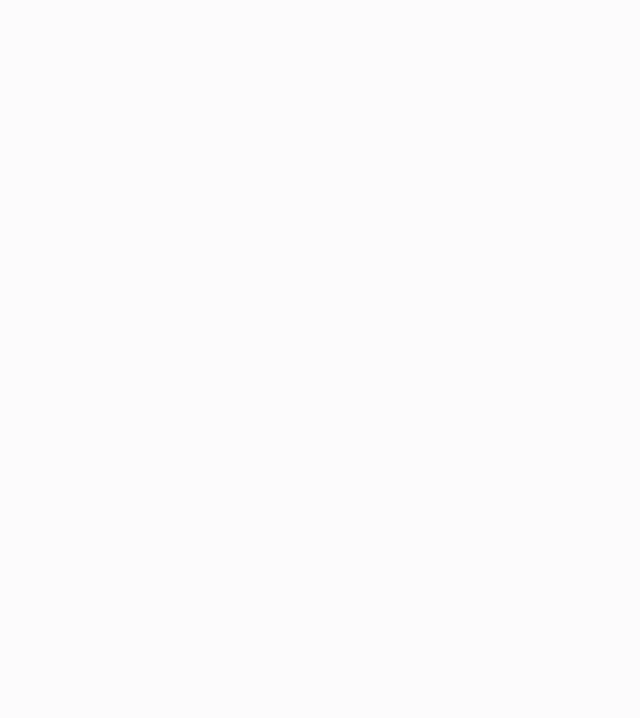
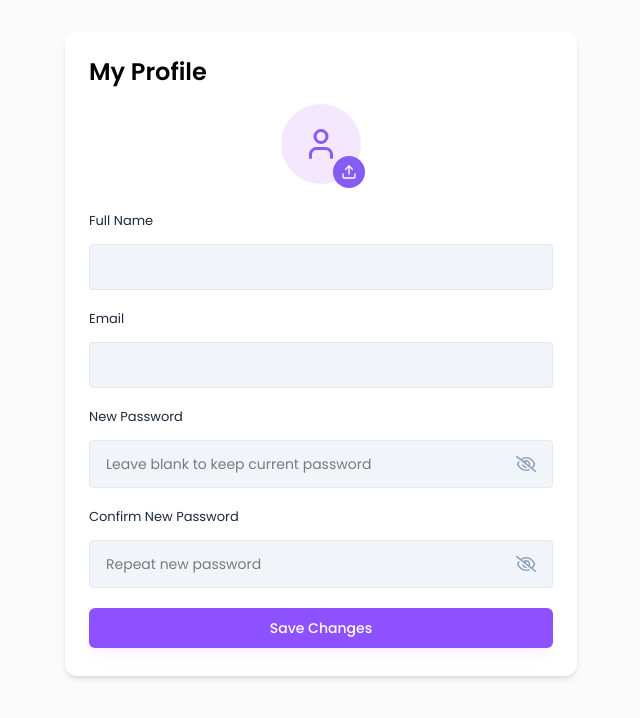
Before and after one commit to GingerBrains/expense-tracker, a React (Vite) app in the folder frontend/expense-tracker/: page /profile in a window 1280 px wide. Before the commit this address had no page. Shown: the top 718 px of the page, without its empty margins (319-959 px from the left). Built offline with nearby package versions, Linux system fonts and the light colour scheme.

Commit message:
allow users to view and update their profile details

```diff
--- a/frontend/expense-tracker/src/App.jsx
+++ b/frontend/expense-tracker/src/App.jsx
@@ -11,6 +11,7 @@ import SignUp from './pages/Auth/SignUp';
 import Home from './pages/Dashboard/Home';
 import Income from './pages/Dashboard/Income';
 import Expense from './pages/Dashboard/Expense';
+import Profile from './pages/Dashboard/Profile';
 import UserProvider from './context/userContext';
 import { Toaster } from 'react-hot-toast';
 
@@ -26,6 +27,7 @@ const App = () => {
           <Route path="/dashboard" element={<Home />} />
           <Route path="/income" element={<Income />} />
           <Route path="/expense" element={<Expense />} />
+          <Route path="/profile" element={<Profile />} />
           </Routes>
           </Router>
     </div>
--- a/frontend/expense-tracker/src/components/layouts/AuthLayout.jsx
+++ b/frontend/expense-tracker/src/components/layouts/AuthLayout.jsx
@@ -4,10 +4,12 @@ import { LuTrendingDown, LuTrendingUpDown } from 'react-icons/lu';
 
 const AuthLayout = ({ children }) => {
   return (
-    <div className='flex'>
-        <div className='w-screen h-screen md:w-[60vw] px-12 pt-8 pb-12'>
-            <h2 className='text-lg font-medium text-black'>Expense Tracker</h2>
-            {children}
+    <div className='flex min-h-screen'>
+        <div className='w-screen min-h-screen md:w-[60vw] px-4 md:px-12 pt-8 pb-12 flex items-center justify-center overflow-y-auto'>
+            <div className='w-full max-w-md'>
+                <h2 className='text-lg font-medium text-black'>Expense Tracker</h2>
+                {children}
+            </div>
         </div>
         <div className='hidden md:block w-[40vw] h-screen bg-violet-50 bg-auth-bg-img bg-cover bg-no-repeat bg-center overflow-hidden p-8 relative '>
             <div className='w-48 h-48 rounded-[40px] bg-purple-600 absolute -top-7 -left-5'/>
--- a/frontend/expense-tracker/src/pages/Auth/SignUp.jsx
+++ b/frontend/expense-tracker/src/pages/Auth/SignUp.jsx
@@ -3,11 +3,11 @@ import AuthLayout from '../../components/layouts/AuthLayout';
 import Input from '../../components/Inputs/Input';
 import { Link, useNavigate } from 'react-router-dom';
 import { validateEmail } from '../../utils/helper';
-// import ProfilePhotoSelector from '../../components/Inputs/ProfilePhotoSelector'; // Commented out this import
+import ProfilePhotoSelector from '../../components/Inputs/ProfilePhotoSelector'; // Uncommented
 import axiosInstance  from '../../utils/axiosInstance';
 import { API_PATHS } from '../../utils/apiPaths';
 import { UserContext } from '../../context/userContext';
-// import uploadImage from '../../utils/uploadImage'; // Commented out this import
+import uploadImage from '../../utils/uploadImage'; // Uncommented
 
 const SignUp = () => {
   const [profilePic, setProfilePic] = useState(null); // Profile picture state
@@ -43,17 +43,17 @@ const SignUp = () => {
 
     // SignUp API call
     try{
-      // Commented out the image upload logic
-      // if (profilePic) {
-      //   const imgUploadRes = await uploadImage(profilePic);
-      //   profileImageUrl = imgUploadRes.imageUrl || '';
-      // }
+      // Upload image if selected
+      if (profilePic) {
+        const imgUploadRes = await uploadImage(profilePic);
+        profileImageUrl = imgUploadRes.imageUrl || '';
+      }
 
       const response = await axiosInstance.post(API_PATHS.AUTH.REGISTER, {
         fullName,
         email,
         password,
-        profileImageUrl, // This will now be an empty string
+        profileImageUrl, // Now contains the uploaded image URL if available
       });
       const { token, user } = response.data;
       if (token) {
@@ -78,8 +78,8 @@ const SignUp = () => {
 
         <form onSubmit={handleSignUp} className="w-full">
 
-          {/* Commented out the ProfilePhotoSelector component */}
-          {/* <ProfilePhotoSelector image={profilePic} setImage={setProfilePic} /> */}
+          {/* Profile Photo Selector */}
+          <ProfilePhotoSelector image={profilePic} setImage={setProfilePic} />
 
           <div className='grid grid-cols-1 gap-4 w-full'>
             <Input
--- /dev/null
+++ b/frontend/expense-tracker/src/pages/Dashboard/Profile.jsx
@@ -0,0 +1,99 @@
+import React, { useState, useContext } from 'react';
+import ProfilePhotoSelector from '../../components/Inputs/ProfilePhotoSelector';
+import Input from '../../components/Inputs/Input';
+import { UserContext } from '../../context/userContext';
+import uploadImage from '../../utils/uploadImage';
+import axiosInstance from '../../utils/axiosInstance';
+import { API_PATHS } from '../../utils/apiPaths';
+
+const Profile = () => {
+  const { user, updateUser } = useContext(UserContext);
+  const [fullName, setFullName] = useState(user?.fullName || '');
+  const [email, setEmail] = useState(user?.email || '');
+  const [password, setPassword] = useState('');
+  const [confirmPassword, setConfirmPassword] = useState('');
+  const [profilePic, setProfilePic] = useState(null);
+  const [loading, setLoading] = useState(false);
+  const [success, setSuccess] = useState('');
+  const [error, setError] = useState('');
+
+  const handleSubmit = async (e) => {
+    e.preventDefault();
+    setError('');
+    setSuccess('');
+    if (password && password !== confirmPassword) {
+      setError('Passwords do not match');
+      return;
+    }
+    setLoading(true);
+    let profileImageUrl = user?.profileImageUrl || '';
+    try {
+      if (profilePic) {
+        const imgUploadRes = await uploadImage(profilePic);
+        profileImageUrl = imgUploadRes.imageUrl || '';
+      }
+      const res = await axiosInstance.put(API_PATHS.AUTH.UPDATE, {
+        fullName,
+        email,
+        password: password || undefined,
+        profileImageUrl,
+      });
+      updateUser(res.data.user);
+      setSuccess('Profile updated successfully!');
+      setPassword('');
+      setConfirmPassword('');
+    } catch (err) {
+      setError(
+        err.response?.data?.message || 'Failed to update profile. Please try again.'
+      );
+    } finally {
+      setLoading(false);
+    }
+  };
+
+  return (
+    <div className="max-w-lg mx-auto p-6 bg-white rounded-xl shadow-md mt-8">
+      <h2 className="text-2xl font-semibold mb-4">My Profile</h2>
+      <form onSubmit={handleSubmit} className="space-y-4">
+        <ProfilePhotoSelector image={profilePic || user?.profileImageUrl} setImage={setProfilePic} />
+        <Input
+          label="Full Name"
+          value={fullName}
+          onChange={e => setFullName(e.target.value)}
+          type="text"
+        />
+        <Input
+          label="Email"
+          value={email}
+          onChange={e => setEmail(e.target.value)}
+          type="email"
+        />
+        <Input
+          label="New Password"
+          value={password}
+          onChange={e => setPassword(e.target.value)}
+          type="password"
+          placeholder="Leave blank to keep current password"
+        />
+        <Input
+          label="Confirm New Password"
+          value={confirmPassword}
+          onChange={e => setConfirmPassword(e.target.value)}
+          type="password"
+          placeholder="Repeat new password"
+        />
+        {error && <p className="text-red-500 text-sm">{error}</p>}
+        {success && <p className="text-green-600 text-sm">{success}</p>}
+        <button
+          type="submit"
+          className="btn-primary"
+          disabled={loading}
+        >
+          {loading ? 'Saving...' : 'Save Changes'}
+        </button>
+      </form>
+    </div>
+  );
+};
+
+export default Profile;
--- a/frontend/expense-tracker/src/utils/data.js
+++ b/frontend/expense-tracker/src/utils/data.js
@@ -3,6 +3,7 @@ import {
     LuHandCoins,
     LuWalletMinimal,
     LuLogOut,
+    LuUser,
 } from "react-icons/lu";
 
 export const SIDE_MENU_DATA = [
@@ -11,6 +12,12 @@ export const SIDE_MENU_DATA = [
         label: "Dashboard",
         icon: LuLayoutDashboard,
         path: "/dashboard",
+    },
+    {
+        id: "04",
+        label: "Profile",
+        icon: LuUser,
+        path: "/profile",
     },
     {
         id: "02",
```
Also changed, not shown: 2 other files (tests, documents, lock files or other folders).
